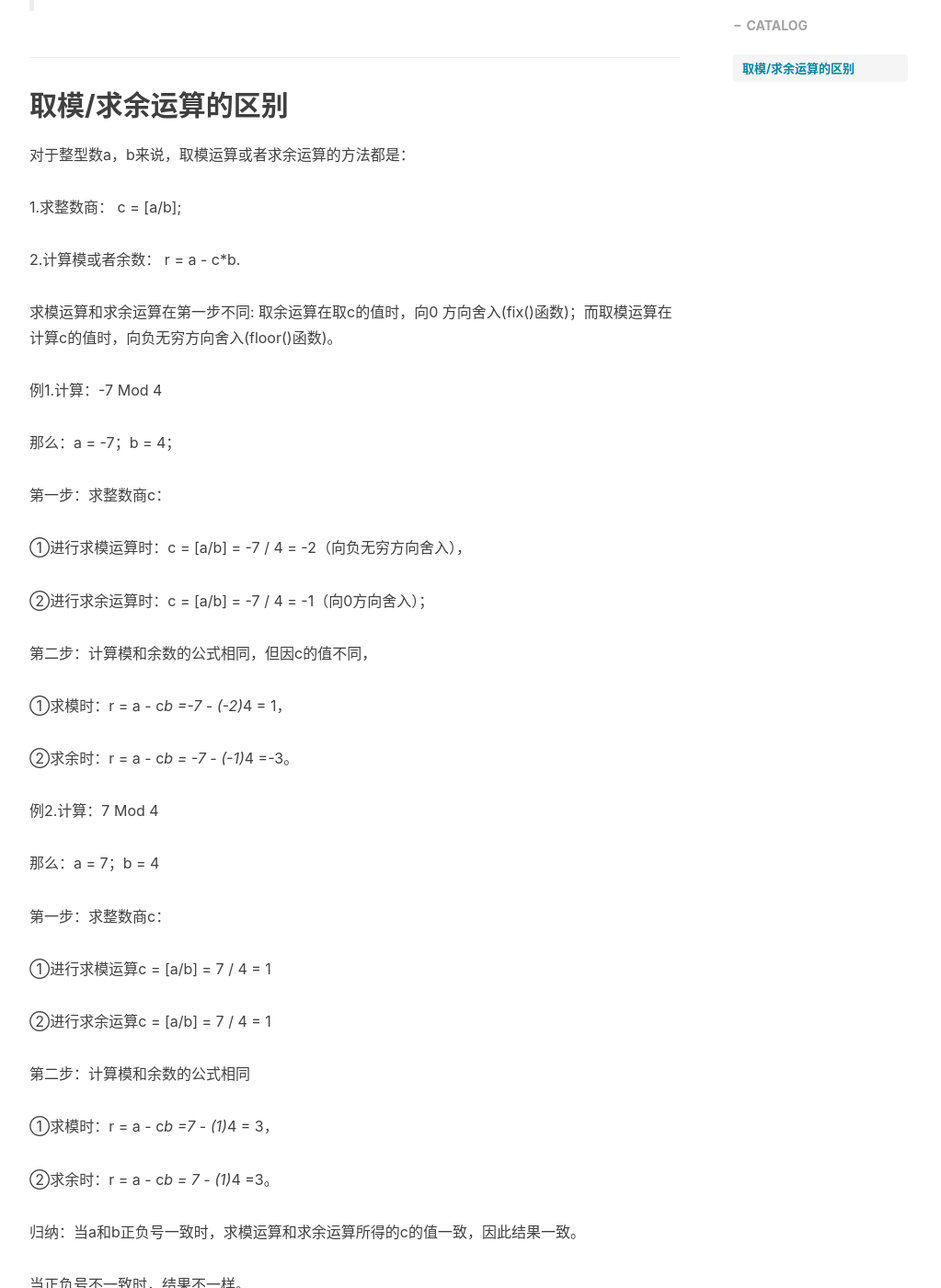
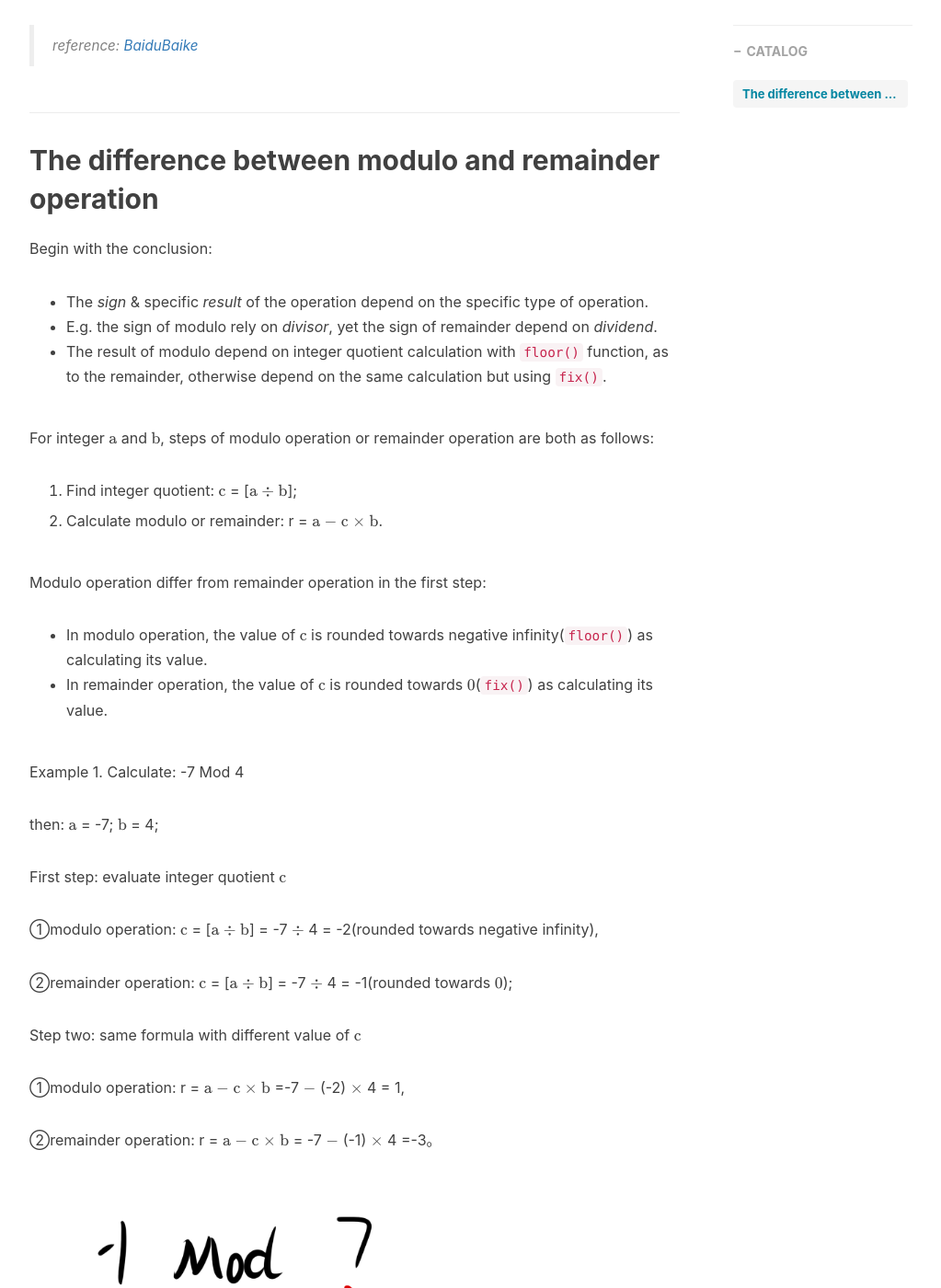
Before and after one commit to OSTCHAN/OSTCHAN.github.io, a Jekyll site: the page built from _posts/2023-05-14-modulo-operation.md, in a window 1280 px wide and 1400 px high, scrolled down 447 px. Shown: the whole window at 92% size, without its empty margins (233-1256 px from the left). Built offline with Jekyll 4.4.1, drawn with Linux system fonts in a browser that asks for light colours; nearby versions of some CDN libraries; formulas are drawn with MathJax 3; comment, search, counter and statistics services are not loaded; some of the changed text lies outside the part shown.

Commit message:
modified modulo-operation

```diff
--- a/_posts/2023-05-14-modulo-operation.md
+++ b/_posts/2023-05-14-modulo-operation.md
@@ -1,80 +1,54 @@
 ---
 layout: post
-title: "取模/求余运算的区别（未检查|未完成）"
+title: "Difference Between Modulo&Remainder Operation"
 subtitle: "modulo(remainder) operation"
 author: "Kafka"
+date: 2023-05-14
 header-style: text
+# multilingual: true
+mathjax: true
 tags:
   - Trivial?
 ---
 
-> 核心文字内容出处：[百度百科](https://baike.baidu.com/item/%E5%8F%96%E6%A8%A1%E8%BF%90%E7%AE%97/10739384?fr=aladdin#:~:text=%E5%BA%94%E7%94%A8-,%E5%8F%96%E4%BD%99%E8%BF%90%E7%AE%97%E5%8C%BA%E5%88%AB,-%E7%BC%96%E8%BE%91)
+> reference: [BaiduBaike](https://baike.baidu.com/item/%E5%8F%96%E6%A8%A1%E8%BF%90%E7%AE%97/10739384?fr=aladdin#:~:text=%E5%BA%94%E7%94%A8-,%E5%8F%96%E4%BD%99%E8%BF%90%E7%AE%97%E5%8C%BA%E5%88%AB,-%E7%BC%96%E8%BE%91)
 
-取模/求余运算的区别
+The difference between modulo and remainder operation
 ------
 
-对于整型数a，b来说，取模运算或者求余运算的方法都是：
+Begin with the conclusion:
+* The *sign* & specific *result* of the operation depend on the specific type of operation.
+* E.g. the sign of modulo rely on *divisor*, yet the sign of remainder depend on *dividend*.
+* The result of modulo depend on integer quotient calculation with `floor()` function, as to the remainder, otherwise depend on the same calculation but using `fix()`.
 
-1.求整数商： c = [a/b];
+For integer $\text{a}$ and $\text{b}$, steps of modulo operation or remainder operation are both as follows:
 
-2.计算模或者余数： r = a - c*b.
+1. Find integer quotient: $\text{c}$ = [$\text{a}$ $\div$ $\text{b}$];
 
-求模运算和求余运算在第一步不同: 取余运算在取c的值时，向0 方向舍入(fix()函数)；而取模运算在计算c的值时，向负无穷方向舍入(floor()函数)。
+2. Calculate modulo or remainder: r = $\text{a}$ $-$ $\text{c}$ $\times$ $\text{b}$.
 
-例1.计算：-7 Mod 4
+Modulo operation differ from remainder operation in the first step:
+* In modulo operation, the value of $\text{c}$ is rounded towards negative infinity(`floor()`) as calculating its value.
+* In remainder operation, the value of $\text{c}$ is rounded towards $0$(`fix()`) as calculating its value.
 
-那么：a = -7；b = 4；
+Example 1. Calculate: -7 Mod 4
 
-第一步：求整数商c：
+then: $\text{a}$ = -7; $\text{b}$ = 4;
 
-①进行求模运算时：c = [a/b] = -7 / 4 = -2（向负无穷方向舍入），
+First step: evaluate integer quotient $\text{c}$
 
-②进行求余运算时：c = [a/b] = -7 / 4 = -1（向0方向舍入）；
+①modulo operation: $\text{c}$ = [$\text{a}$ $\div$ $\text{b}$] = -7  $\div$  4 = -2(rounded towards negative infinity),
 
-第二步：计算模和余数的公式相同，但因c的值不同，
+②remainder operation: $\text{c}$ = [$\text{a}$ $\div$ $\text{b}$] = -7  $\div$  4 = -1(rounded towards $0$);
 
-①求模时：r = a - c*b =-7 - (-2)*4 = 1，
+Step two: same formula with different value of $\text{c}$
 
-②求余时：r = a - c*b = -7 - (-1)*4 =-3。
+①modulo operation: r = $\text{a}$ $-$ $\text{c}$ $\times$ $\text{b}$ =-7 $-$ (-2) $\times$ 4 = 1,
 
-例2.计算：7 Mod 4
+②remainder operation: r = $\text{a}$ $-$ $\text{c}$ $\times$ $\text{b}$ = -7 $-$ (-1) $\times$ 4 =-3。
 
-那么：a = 7；b = 4
-
-第一步：求整数商c：
-
-①进行求模运算c = [a/b] = 7 / 4 = 1
-
-②进行求余运算c = [a/b] = 7 / 4 = 1
-
-第二步：计算模和余数的公式相同
-
-①求模时：r = a - c*b =7 - (1)*4 = 3，
-
-②求余时：r = a - c*b = 7 - (1)*4 =3。
-
-归纳：当a和b正负号一致时，求模运算和求余运算所得的c的值一致，因此结果一致。
-
-当正负号不一致时，结果不一样。
-
-另外各个环境下%运算符的含义不同，比如c/c++，java 为取余，而python则为取模。
-
-补充：
-
-7 mod 4 = 3（商 = 1 或 2，1<2，取商=1）
-
--7 mod 4 = 1（商 = -1 或 -2，-2<-1，取商=-2）
-
-7 mod -4 = -1（商 = -1或-2，-2<-1，取商=-2）
-
--7 mod -4 = -3（商 = 1或2，1<2，取商=1）
-
-这里模是4，取模其实全称应该是取模数的余数，或取模余。
-
-增加补充内容（以上五行）后，被修改商值，但是括号内容不变，出现奇怪矛盾。
-
-在python下 % 运算符代表取模，如要修改，请先用python做
-
--7 % 4
-
-运算，或其它语言做取模运算验证，理解后再动手。
+![1](/img/posts-img/modulo_1.png)
+***
+![2](/img/posts-img/modulo_2.png)
+***
+![3](/img/posts-img/modulo_3.png)
```
Also changed, not shown: _includes/about/zh.md (+1 -1 lines), _includes/posts/2023-05-15-vector-subtraction/en.md (+19 -3 lines), _includes/posts/2023-05-15-vector-subtraction/zh.md (+4 -0 lines), _posts/2023-05-15-vector-subtraction.md (+1 -0 lines), img/posts-img/A-B=A+-B.png (deleted), img/posts-img/modulo_1.png (added), img/posts-img/modulo_2.png (added), img/posts-img/modulo_3.png (added).
